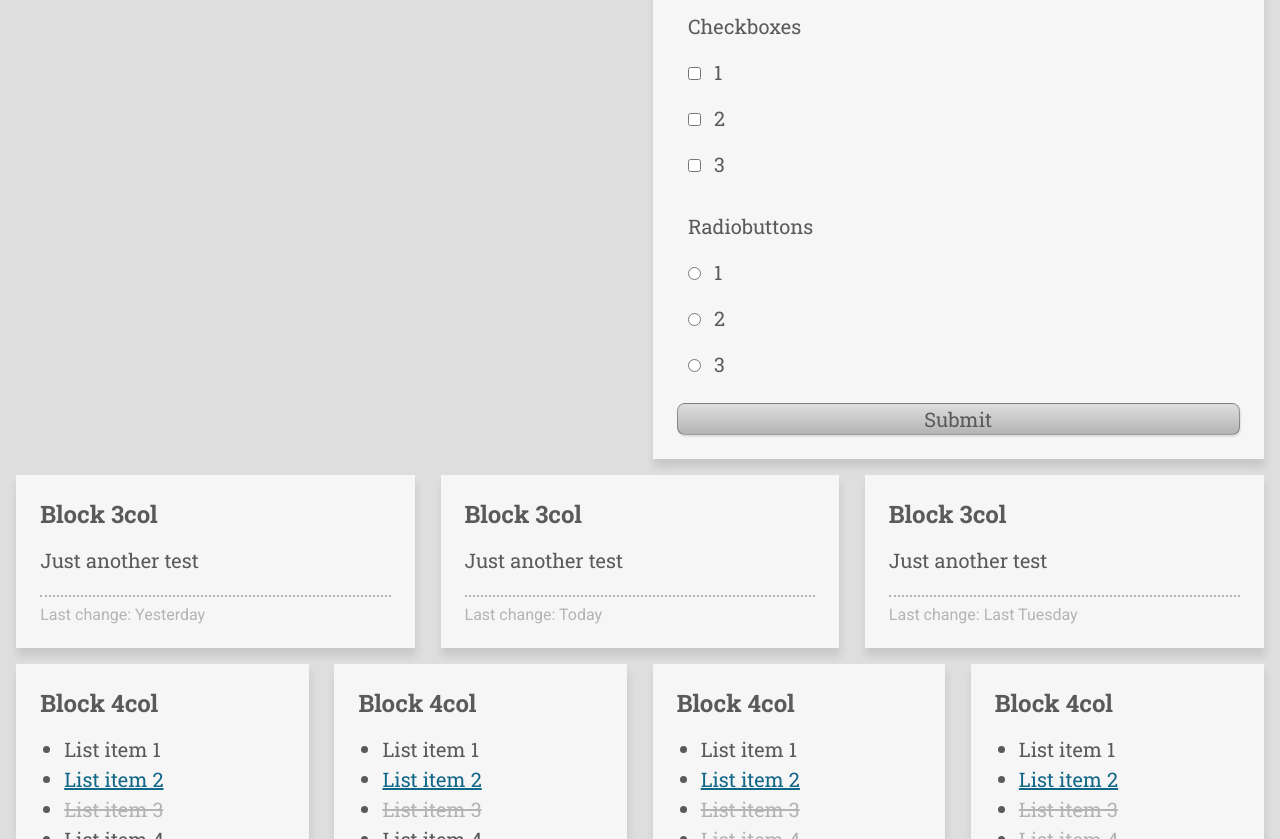
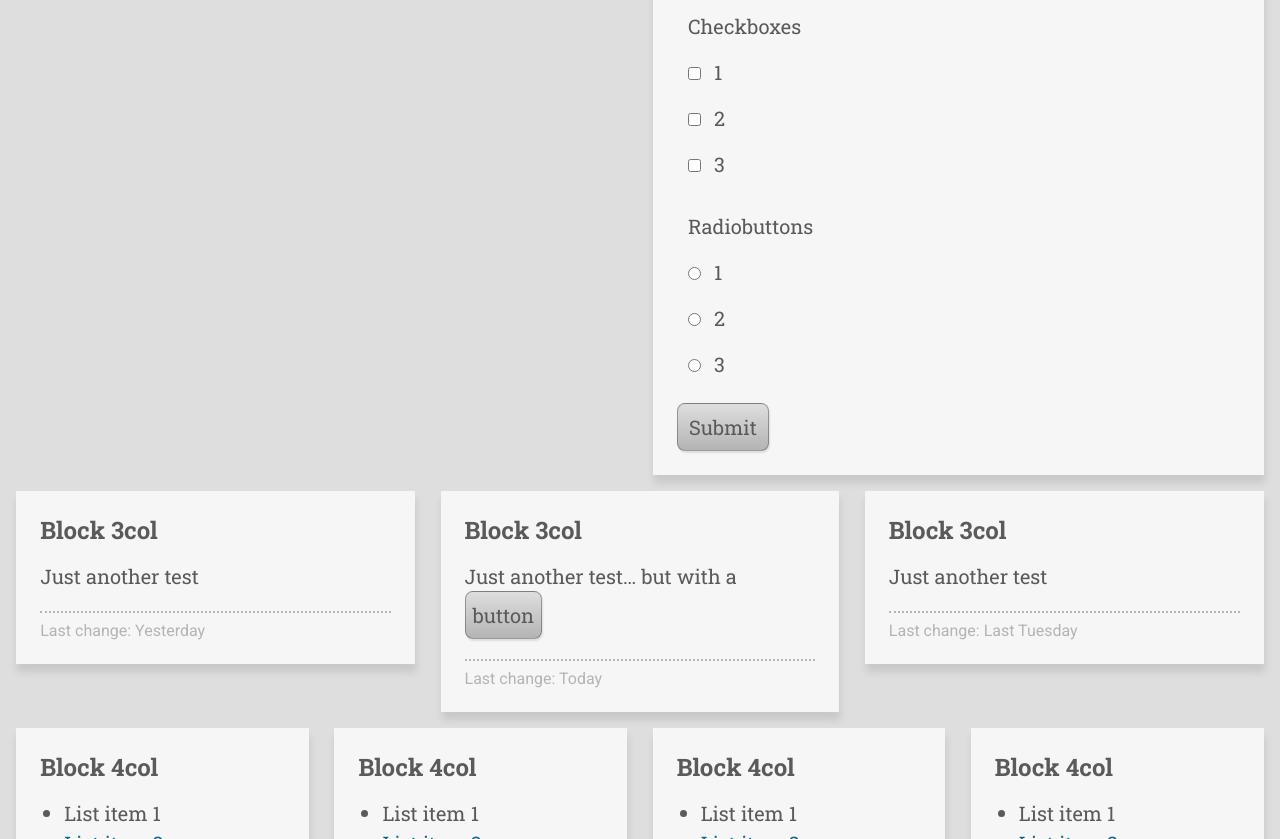
Before and after one commit to fboes/webapp-boilerplate, a plain HTML site: page index.html in a window 1280 px wide. Shown: the part 841-1680 px from the top of the page. Drawn offline with nearby package versions, Linux system fonts and the light colour scheme.

Commit message:
Improving buttons

```diff
--- a/index.html
+++ b/index.html
@@ -121,7 +121,7 @@
 					</section>
 					<section>
 						<h3>Block 3col</h3>
-						<p>Just another test</p>
+						<p>Just another test… but with a <a href="#" class="button">button</a></p>
 						<footer>
 							Last change: Today
 						</footer>
--- a/sass/_all.scss
+++ b/sass/_all.scss
@@ -27,13 +27,19 @@ html {
 }
 label,
 button,
+.button,
 input,
 select,
 textarea {
 	font:inherit;
 	color:inherit;
+	padding: 0.5 * $base-unit 2%;
+}
+label,
+input,
+select,
+textarea {
 	display:block;
-	padding: 0.5 * $base-unit 2%;
 	width: 96%;
 }
 input,
@@ -76,12 +82,14 @@ input {
 		display:none;
 	}
 }
-button,
 select {
 	width:100%;
 }
+.button,
 button {
-	padding: 0 2%;
+	display:inline-block;
+	text-decoration:none;
+	text-align:center;
 	color: $color-button;
 	border:$base-unit / 16 solid rgba(0,0,0,0.3);
 	@include border-radius($base-unit / 2);
```
Also changed, not shown: css/styles.css.
